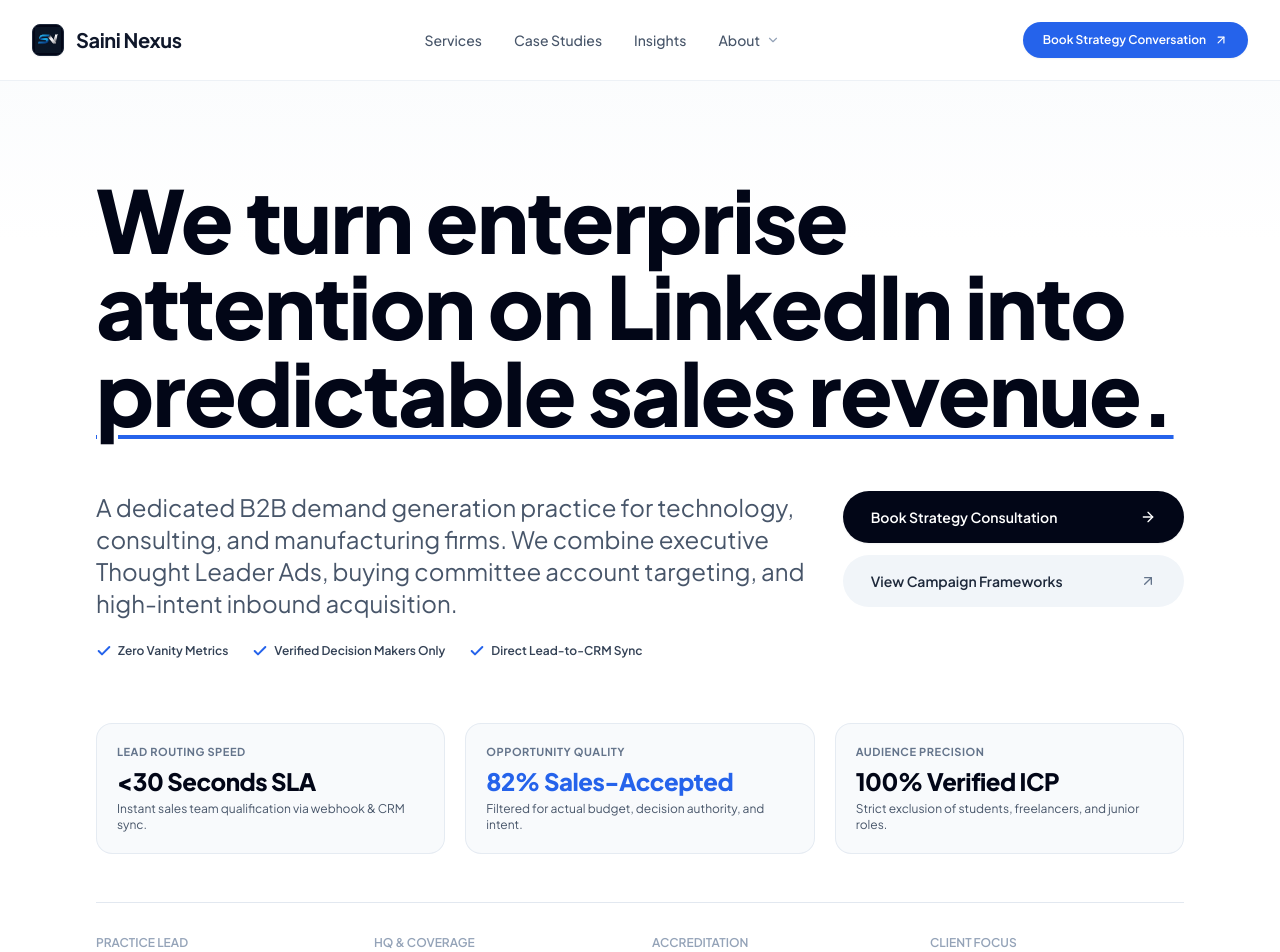
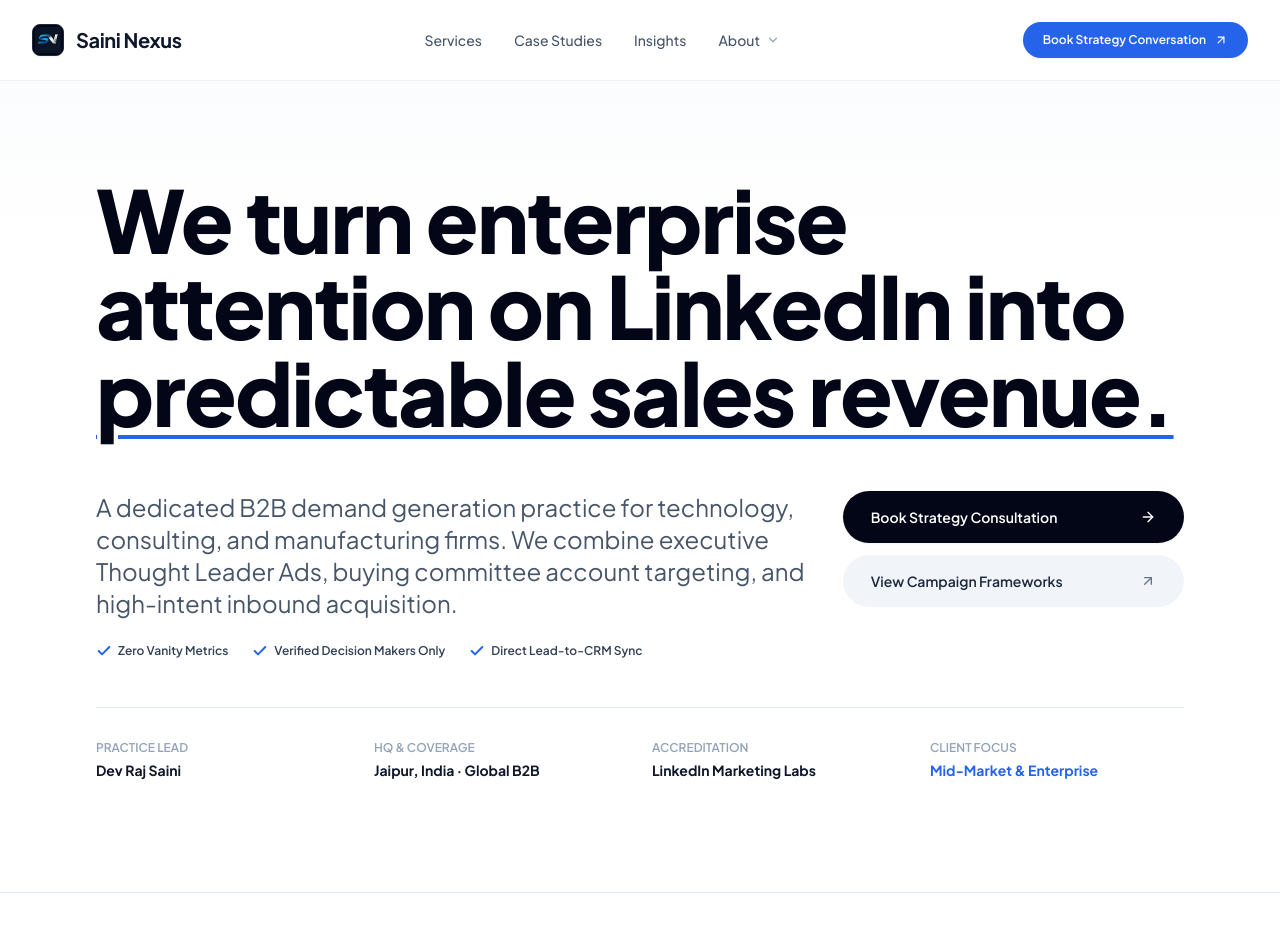
Before and after one commit to Kamu08/Saini-Nexus, a Next.js app: page / in a window 1280 px wide. Shown: the top 952 px of the page. Built offline with nearby package versions, Linux system fonts and the light colour scheme.

Commit message:
Remove performance cards section from hero

```diff
--- a/src/components/ModernHero.tsx
+++ b/src/components/ModernHero.tsx
@@ -78,44 +78,7 @@
           </div>
         </div>
 
-        {/* 3 Refined Minimal Performance Pillars */}
-        <div className="grid grid-cols-1 md:grid-cols-3 gap-5 pt-4">
-          <div className="p-5 rounded-2xl bg-slate-50 border border-slate-200/80 space-y-1">
-            <span className="text-[11px] font-bold text-slate-500 uppercase tracking-wider block">
-              Lead Routing Speed
-            </span>
-            <div className="text-2xl font-extrabold text-slate-950 tracking-tight">
-              &lt;30 Seconds SLA
-            </div>
-            <p className="text-xs text-slate-600 font-normal">
-              Instant sales team qualification via webhook &amp; CRM sync.
-            </p>
-          </div>
 
-          <div className="p-5 rounded-2xl bg-slate-50 border border-slate-200/80 space-y-1">
-            <span className="text-[11px] font-bold text-slate-500 uppercase tracking-wider block">
-              Opportunity Quality
-            </span>
-            <div className="text-2xl font-extrabold text-blue-600 tracking-tight">
-              82% Sales-Accepted
-            </div>
-            <p className="text-xs text-slate-600 font-normal">
-              Filtered for actual budget, decision authority, and intent.
-            </p>
-          </div>
-
-          <div className="p-5 rounded-2xl bg-slate-50 border border-slate-200/80 space-y-1">
-            <span className="text-[11px] font-bold text-slate-500 uppercase tracking-wider block">
-              Audience Precision
-            </span>
-            <div className="text-2xl font-extrabold text-slate-950 tracking-tight">
-              100% Verified ICP
-            </div>
-            <p className="text-xs text-slate-600 font-normal">
-              Strict exclusion of students, freelancers, and junior roles.
-            </p>
-          </div>
-        </div>
 
         {/* Understated Agency Metadata Strip */}
         <div className="pt-8 border-t border-slate-200 grid grid-cols-2 md:grid-cols-4 gap-6 text-sm">
```
